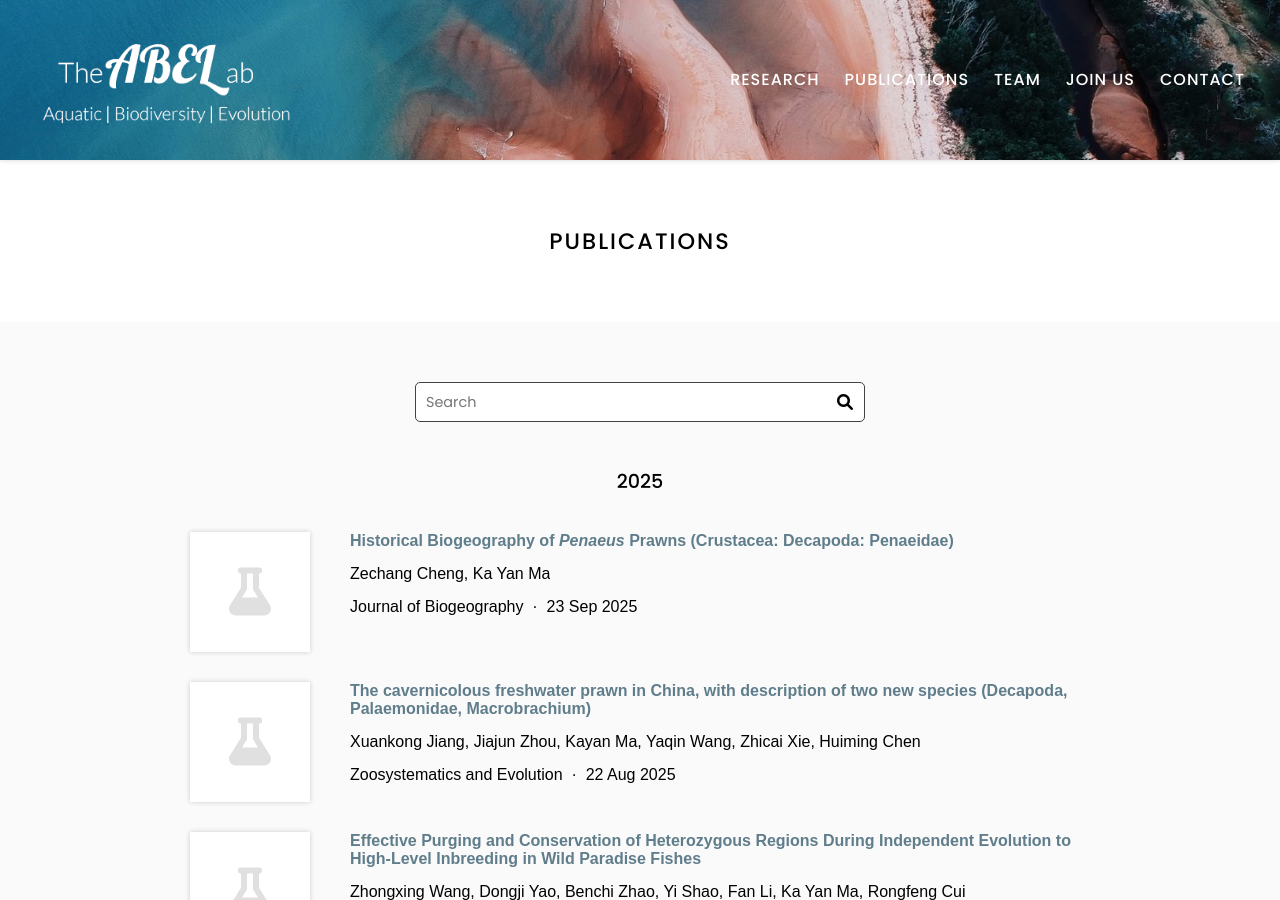
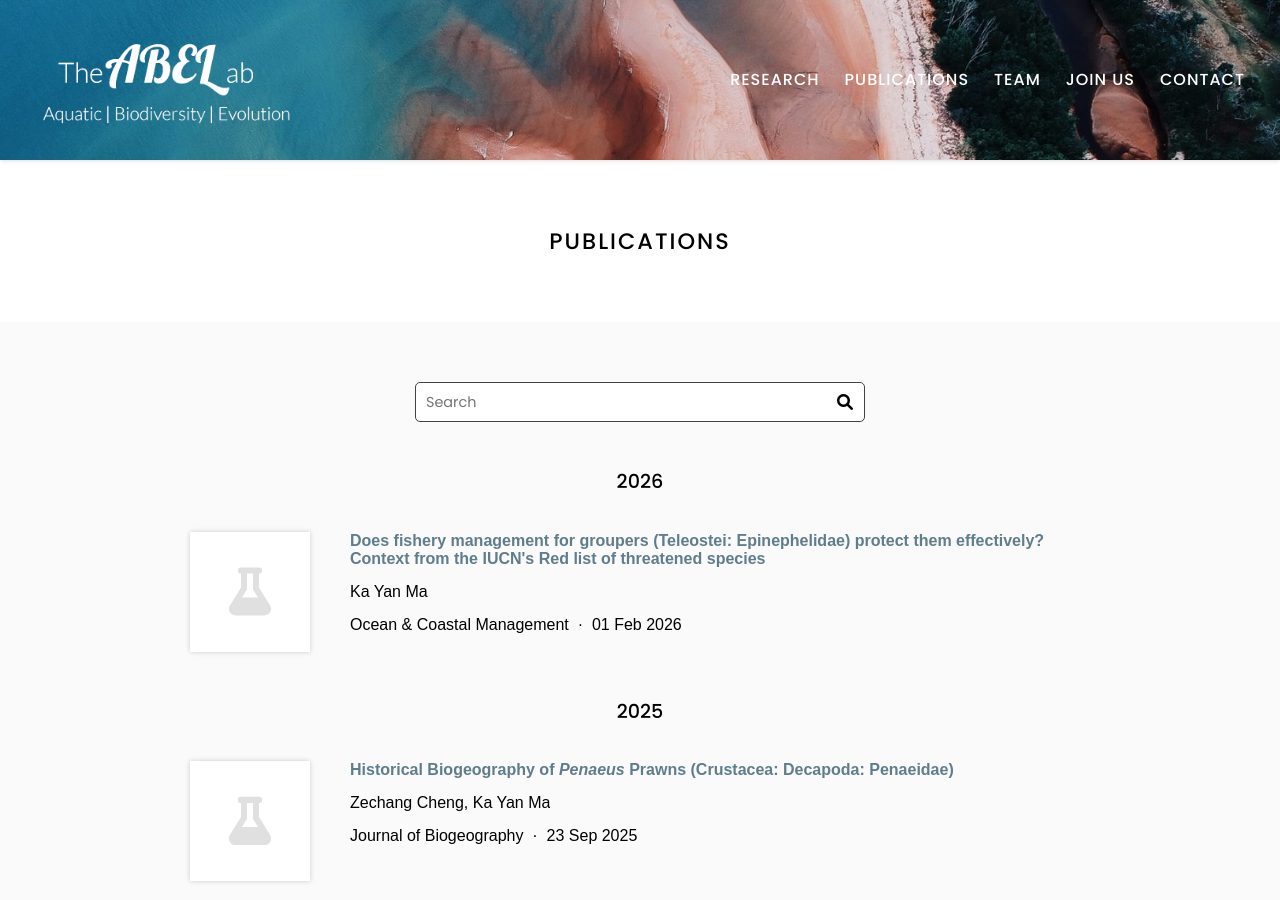
Before and after one commit to abel-sysu/en, a Jekyll site: the page built from publications/index.md, in a window 1280 px wide and 900 px high. Built offline with Jekyll 4.4.1, drawn with Linux system fonts in a browser that asks for light colours.

Commit message:
Generate citations

```diff
--- a/_data/citations.yaml
+++ b/_data/citations.yaml
@@ -1,6 +1,17 @@
 # DO NOT EDIT, GENERATED AUTOMATICALLY FROM SOURCES.YAML (AND ELSEWHERE)
 # See https://github.com/greenelab/lab-website-template/wiki/Citations
 
+- id: doi:10.1016/j.ocecoaman.2025.108065
+  title: 'Does fishery management for groupers (Teleostei: Epinephelidae) protect
+    them effectively? Context from the IUCN''s Red list of threatened species'
+  authors:
+  - Ka Yan Ma
+  publisher: Ocean &amp; Coastal Management
+  date: '2026-02-01'
+  link: https://doi.org/hbg8m8
+  orcid: 0000-0001-5690-2319
+  page: kayan-ma
+  _cache: 72e9a9762ef7bf28004f22ec1a2df82f2c539188e5b908b5f57b866216d53d30
 - id: doi:10.1111/jbi.70056
   title: 'Historical Biogeography of <i>Penaeus</i> Prawns (Crustacea: Decapoda: Penaeidae)'
   authors:
```
